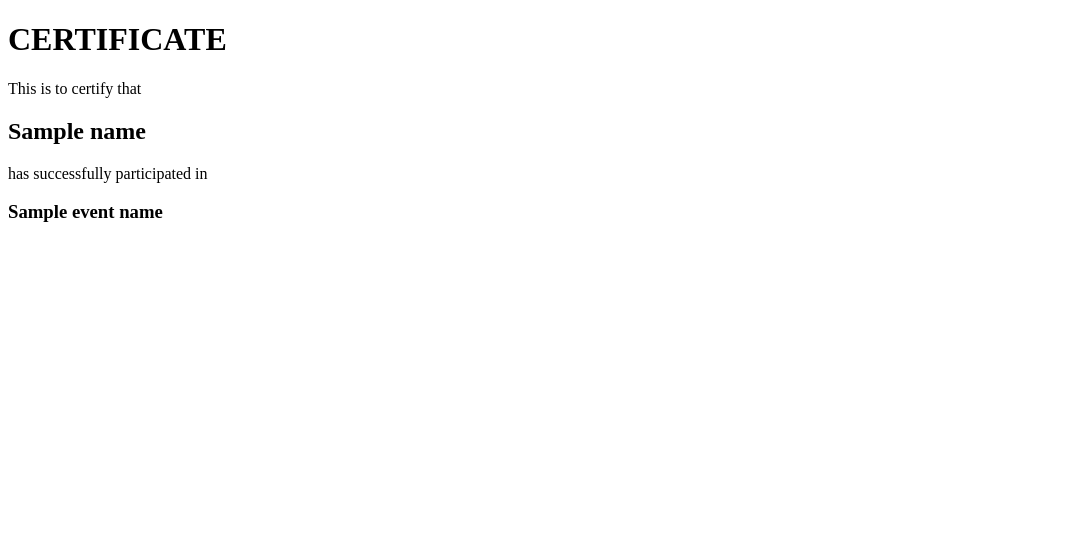
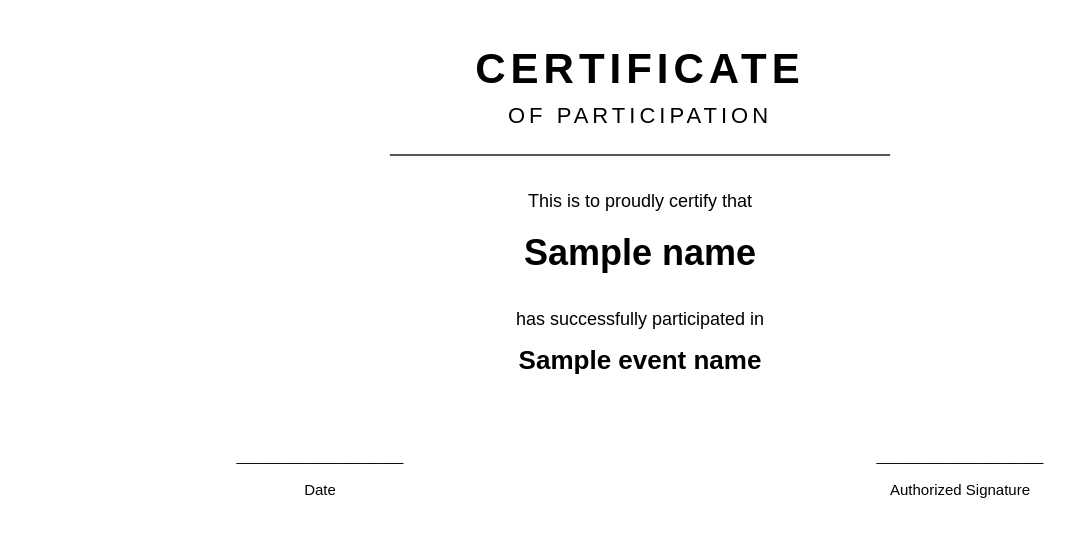
Before and after one commit to Vishnu3893/bulk-certificate-generator, a Django app: template certificates/templates/certificate.html in a window 1280 px wide. Shown: the top 537 px of the page, without its empty margins (0-1085 px from the left). Run offline with Django 5.2, Linux system fonts and the light colour scheme; the template is opened without the code that fills it: most values are stand-ins (such as "Sample title", 1, 10 or a date in 2020).

Commit message:
Enhance certificate HTML layout and styling

```diff
--- a/certificates/templates/certificate.html
+++ b/certificates/templates/certificate.html
@@ -1,19 +1,116 @@
 <!DOCTYPE html>
 <html>
 <head>
-    <title>Certificate</title>
+    <meta charset="UTF-8">
+
+    <style>
+        @page {
+            size: A4 landscape;
+            margin: 40px;
+        }
+
+        body {
+            font-family: Arial, sans-serif;
+            text-align: center;
+            margin: 0;
+            padding: 0;
+        }
+
+        .title {
+            font-size: 42px;
+            font-weight: bold;
+            letter-spacing: 5px;
+            margin-top: 45px;
+        }
+
+        .subtitle {
+            font-size: 22px;
+            letter-spacing: 4px;
+            margin-top: 10px;
+        }
+
+        .line {
+            width: 500px;
+            border-top: 2px solid #555555;
+            margin: 25px auto;
+        }
+
+        .text {
+            font-size: 18px;
+            margin-top: 35px;
+        }
+
+        .name {
+            font-size: 36px;
+            font-weight: bold;
+            margin-top: 20px;
+            margin-bottom: 20px;
+        }
+
+        .event {
+            font-size: 26px;
+            font-weight: bold;
+            margin-top: 15px;
+        }
+
+        .footer {
+            margin-top: 70px;
+            font-size: 15px;
+        }
+
+        table {
+            width: 100%;
+            border-collapse: collapse;
+        }
+
+        .footer td {
+            width: 50%;
+            text-align: center;
+        }
+    </style>
 </head>
+
 <body>
 
-    <h1>CERTIFICATE</h1>
+    <div class="title">
+        CERTIFICATE
+    </div>
 
-    <p>This is to certify that</p>
+    <div class="subtitle">
+        OF PARTICIPATION
+    </div>
 
-    <h2>{{ name }}</h2>
+    <div class="line"></div>
 
-    <p>has successfully participated in</p>
+    <div class="text">
+        This is to proudly certify that
+    </div>
 
-    <h3>{{ event_name }}</h3>
+    <div class="name">
+        {{ name }}
+    </div>
+
+    <div class="text">
+        has successfully participated in
+    </div>
+
+    <div class="event">
+        {{ event_name }}
+    </div>
+
+    <table class="footer">
+        <tr>
+            <td>
+                ____________________<br><br>
+                Date
+            </td>
+
+            <td>
+                ____________________<br><br>
+                Authorized Signature
+            </td>
+        </tr>
+    </table>
 
 </body>
 </html>
```
